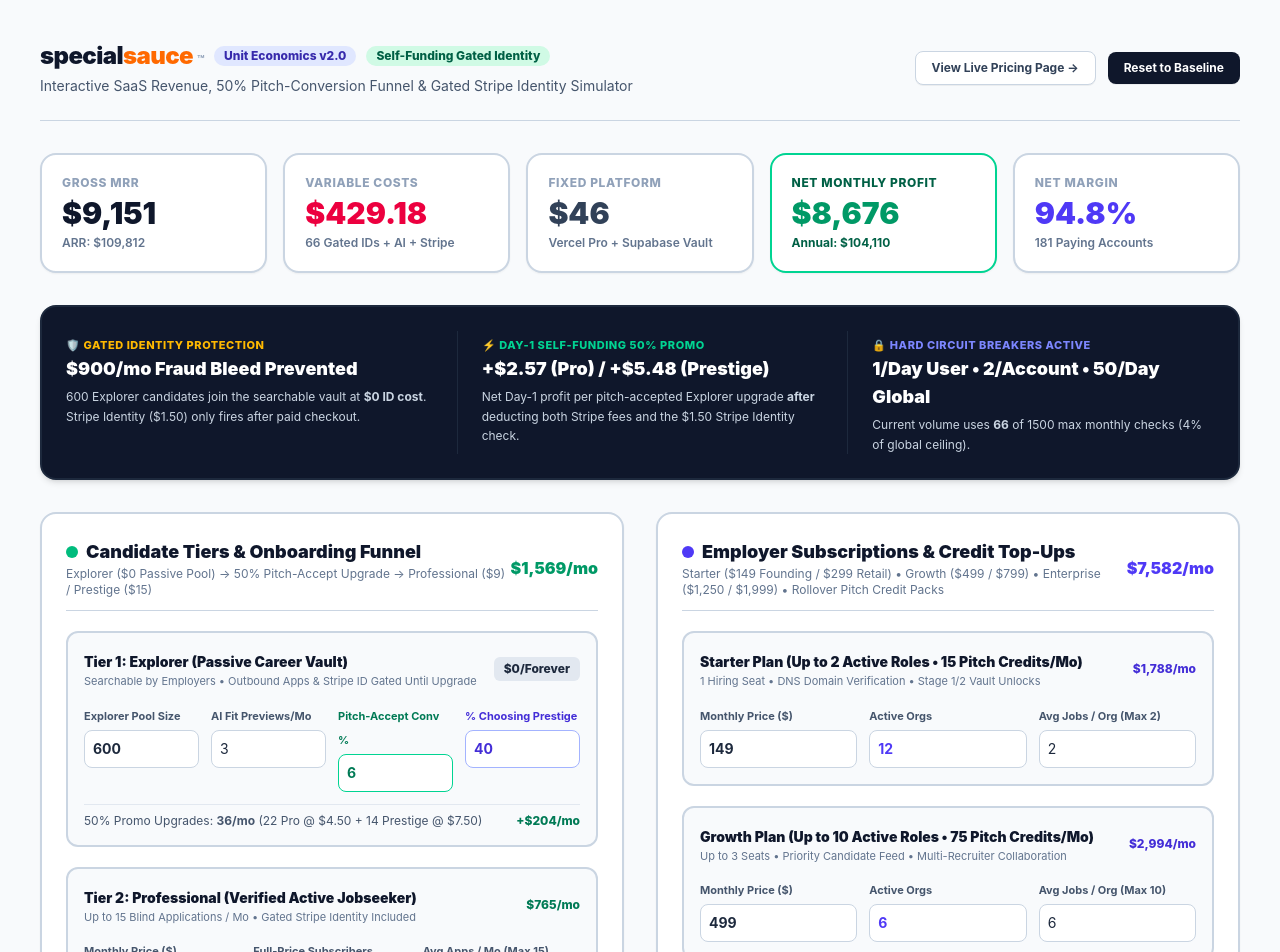
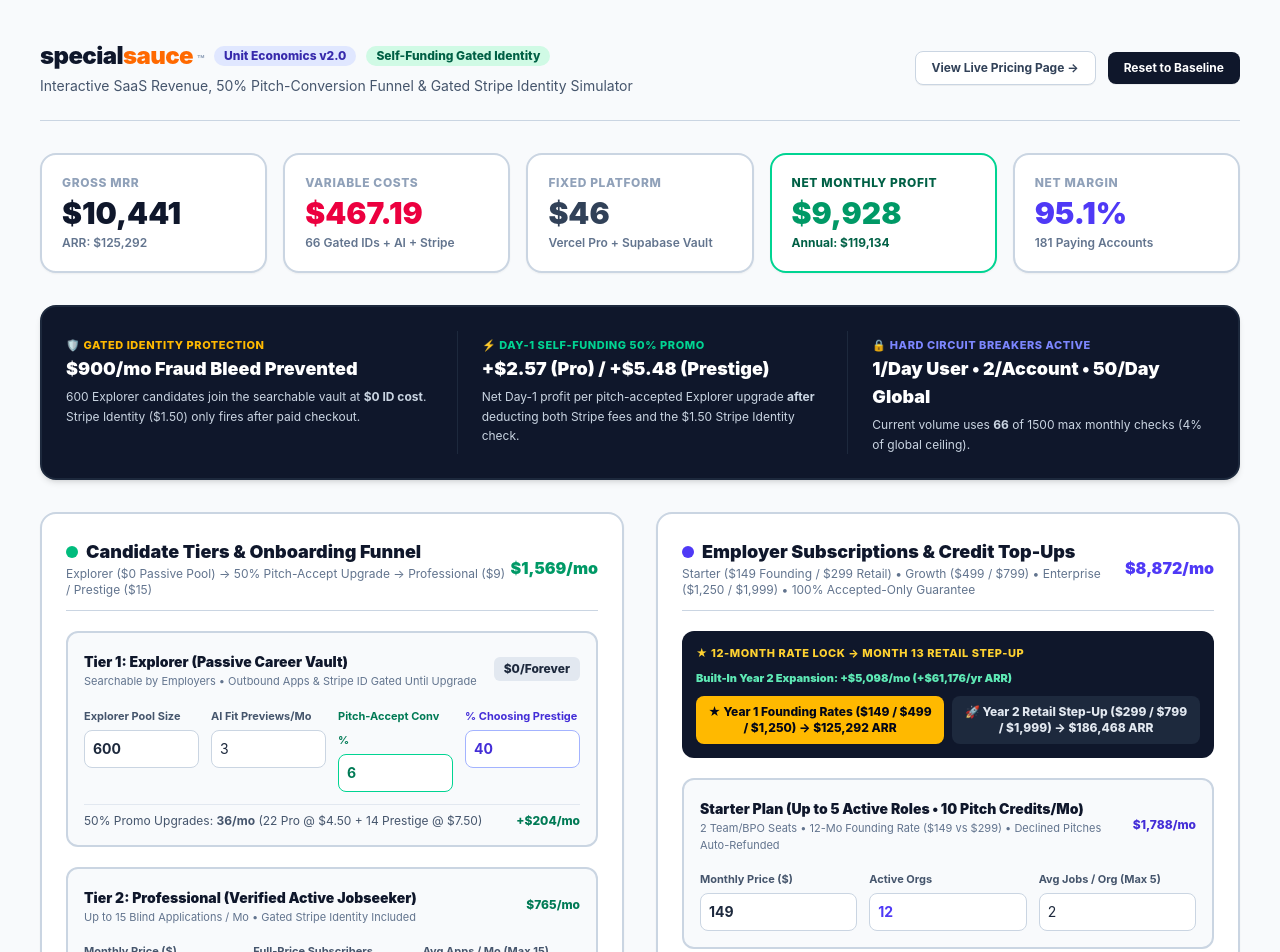
Before and after one commit to SpecialSauceIO/secure-job-board, a Next.js app: page /calculator in a window 1280 px wide. Shown: the top 952 px of the page. Built offline with nearby package versions, Linux system fonts and the light colour scheme.

Commit message:
Sync Revenue Calculator (/calculator) with Option B 10/35/120 credits, // top-up packs, and Year 1 Founding vs Year 2 Retail Step-Up switcher

```diff
--- a/src/app/calculator/page.tsx
+++ b/src/app/calculator/page.tsx
@@ -36,8 +36,8 @@ const DEFAULT_STATE = {
   e3_jobs: 15,
 
   // Standalone Rollover Pitch Credit Top-Up Packs
-  topup_packs_sold: 4,
-  topup_pack_avg_price: 75,
+  topup_packs_sold: 6,
+  topup_pack_avg_price: 265,
 
   // Unit Economics & Circuit Breakers
   cost_id_verify: 1.50,
@@ -164,10 +164,26 @@ export default function CalculatorPage() {
     gross_mrr > 0 ? ((net_profit / gross_mrr) * 100).toFixed(1) : '0.0'
 
   const total_pitch_credits_issued =
-    inputs.e1_members * 15 +
-    inputs.e2_members * 75 +
-    inputs.e3_members * 250 +
+    inputs.e1_members * 10 +
+    inputs.e2_members * 35 +
+    inputs.e3_members * 120 +
     inputs.topup_packs_sold * 25
+
+  // --- 7. Year 1 Founding Partner vs. Year 2 Retail Step-Up Comparison ---
+  const y1_emp_base_mrr =
+    inputs.e1_members * 149 +
+    inputs.e2_members * 499 +
+    inputs.e3_members * 1250
+  const y2_emp_base_mrr =
+    inputs.e1_members * 299 +
+    inputs.e2_members * 799 +
+    inputs.e3_members * 1999
+  const y1_total_mrr = cand_rev + y1_emp_base_mrr + topup_rev
+  const y2_total_mrr = cand_rev + y2_emp_base_mrr + topup_rev
+  const y1_total_arr = y1_total_mrr * 12
+  const y2_total_arr = y2_total_mrr * 12
+  const retail_stepup_mrr_lift = y2_total_mrr - y1_total_mrr
+  const retail_stepup_arr_lift = y2_total_arr - y1_total_arr
 
   return (
     <div className="min-h-screen bg-slate-50 text-slate-800 p-6 md:p-10 font-sans">
@@ -522,7 +538,7 @@ export default function CalculatorPage() {
                   Employer Subscriptions &amp; Credit Top-Ups
                 </h2>
                 <p className="text-xs text-slate-500">
-                  Starter ($149 Founding / $299 Retail) • Growth ($499 / $799) • Enterprise ($1,250 / $1,999) • Rollover Pitch Credit Packs
+                  Starter ($149 Founding / $299 Retail) • Growth ($499 / $799) • Enterprise ($1,250 / $1,999) • 100% Accepted-Only Guarantee
                 </p>
               </div>
               <span className="text-base font-black text-indigo-600">
@@ -530,15 +546,65 @@ export default function CalculatorPage() {
               </span>
             </div>
 
+            {/* 1-Click Year 1 Founding vs Year 2 Retail Preset Switcher */}
+            <div className="p-3.5 rounded-xl bg-slate-900 text-white space-y-2.5">
+              <div className="flex flex-wrap items-center justify-between gap-2">
+                <span className="text-[11px] font-extrabold uppercase tracking-wider text-amber-300">
+                  ★ 12-Month Rate Lock → Month 13 Retail Step-Up
+                </span>
+                <span className="text-[11px] font-black text-emerald-300">
+                  Built-In Year 2 Expansion: +{fmtUSD(retail_stepup_mrr_lift)}/mo (+{fmtUSD(retail_stepup_arr_lift)}/yr ARR)
+                </span>
+              </div>
+              <div className="grid grid-cols-1 sm:grid-cols-2 gap-2">
+                <button
+                  type="button"
+                  onClick={() =>
+                    setInputs((prev) => ({
+                      ...prev,
+                      e1_price: 149,
+                      e2_price: 499,
+                      e3_price: 1250,
+                    }))
+                  }
+                  className={`py-2 px-3 rounded-lg text-xs font-extrabold transition cursor-pointer ${
+                    inputs.e1_price === 149 && inputs.e2_price === 499 && inputs.e3_price === 1250
+                      ? "bg-amber-400 text-slate-950 shadow-xs"
+                      : "bg-slate-800 text-slate-200 hover:bg-slate-700"
+                  }`}
+                >
+                  ★ Year 1 Founding Rates ($149 / $499 / $1,250) → {fmtUSD(y1_total_arr)} ARR
+                </button>
+                <button
+                  type="button"
+                  onClick={() =>
+                    setInputs((prev) => ({
+                      ...prev,
+                      e1_price: 299,
+                      e2_price: 799,
+                      e3_price: 1999,
+                    }))
+                  }
+                  className={`py-2 px-3 rounded-lg text-xs font-extrabold transition cursor-pointer ${
+                    inputs.e1_price === 299 && inputs.e2_price === 799 && inputs.e3_price === 1999
+                      ? "bg-indigo-500 text-white shadow-xs"
+                      : "bg-slate-800 text-slate-200 hover:bg-slate-700"
+                  }`}
+                >
+                  🚀 Year 2 Retail Step-Up ($299 / $799 / $1,999) → {fmtUSD(y2_total_arr)} ARR
+                </button>
+              </div>
+            </div>
+
             {/* Tier 1: Starter ($99/mo) */}
             <div className="p-4 rounded-xl bg-slate-50 border-2 border-slate-300 space-y-3">
               <div className="flex justify-between items-center">
                 <div>
                   <span className="font-black text-slate-900 text-sm">
-                    Starter Plan (Up to 2 Active Roles • 15 Pitch Credits/Mo)
+                    Starter Plan (Up to 5 Active Roles • 10 Pitch Credits/Mo)
                   </span>
                   <p className="text-[11px] text-slate-500">
-                    1 Hiring Seat • DNS Domain Verification • Stage 1/2 Vault Unlocks
+                    2 Team/BPO Seats • 12-Mo Founding Rate ($149 vs $299) • Declined Pitches Auto-Refunded
                   </p>
                 </div>
                 <span className="text-xs font-extrabold text-indigo-700">
@@ -572,7 +638,7 @@ export default function CalculatorPage() {
                 </div>
                 <div>
                   <label className="text-[11px] text-slate-600 font-bold">
-                    Avg Jobs / Org (Max 2)
+                    Avg Jobs / Org (Max 5)
                   </label>
                   <input
                     type="number"
@@ -590,10 +656,10 @@ export default function CalculatorPage() {
               <div className="flex justify-between items-center">
                 <div>
                   <span className="font-black text-slate-900 text-sm">
-                    Growth Plan (Up to 10 Active Roles • 75 Pitch Credits/Mo)
+                    Growth Plan (Up to 15 Active Roles • 35 Pitch Credits/Mo)
                   </span>
                   <p className="text-[11px] text-slate-500">
-                    Up to 3 Seats • Priority Candidate Feed • Multi-Recruiter Collaboration
+                    Up to 5 Team/BPO Seats • 12-Mo Founding Rate ($499 vs $799) • Declined Pitches Auto-Refunded
                   </p>
                 </div>
                 <span className="text-xs font-extrabold text-indigo-700">
@@ -627,7 +693,7 @@ export default function CalculatorPage() {
                 </div>
                 <div>
                   <label className="text-[11px] text-slate-600 font-bold">
-                    Avg Jobs / Org (Max 10)
+                    Avg Jobs / Org (Max 15)
                   </label>
                   <input
                     type="number"
@@ -645,10 +711,10 @@ export default function CalculatorPage() {
               <div className="flex justify-between items-center">
                 <div>
                   <span className="font-black text-slate-900 text-sm">
-                    Enterprise Plan (Unlimited Roles • 250 Pitch Credits/Mo)
+                    Enterprise Plan (Unlimited Roles • 120 Pitch Credits/Mo)
                   </span>
                   <p className="text-[11px] text-slate-600">
-                    Up to 10 Seats • Workday &amp; Greenhouse HMAC Webhooks • Bulk CSV Export
+                    Unlimited Seats • 12-Mo Founding Rate ($1,250 vs $1,999) • Workday &amp; Greenhouse ATS Sync
                   </p>
                 </div>
                 <span className="text-xs font-extrabold text-indigo-700">
@@ -700,7 +766,7 @@ export default function CalculatorPage() {
               <div className="flex justify-between items-center">
                 <div>
                   <span className="font-black text-slate-900 text-sm">
-                    Rollover Pitch Credit Top-Up Packs (Active Base Plan Required)
+                    Rollover Pitch Credit Top-Up Packs ($150 Boost +10 • $325 Surge +25 • $825 Scale +75)
                   </span>
                   <p className="text-[11px] text-slate-500">
                     Total Monthly Pitch Credits Issued Across All Employers: <strong>{total_pitch_credits_issued} credits/mo</strong>
```
